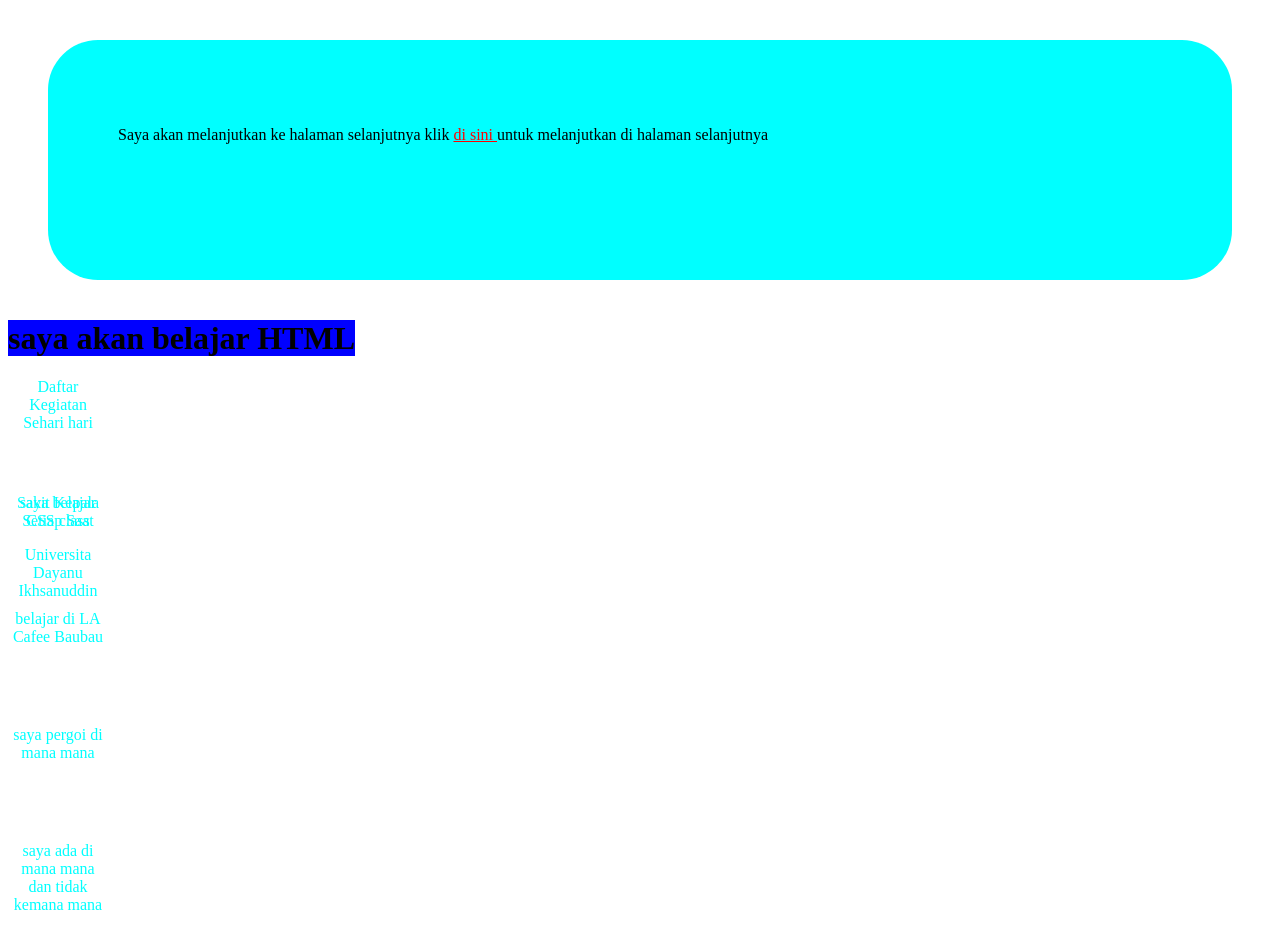
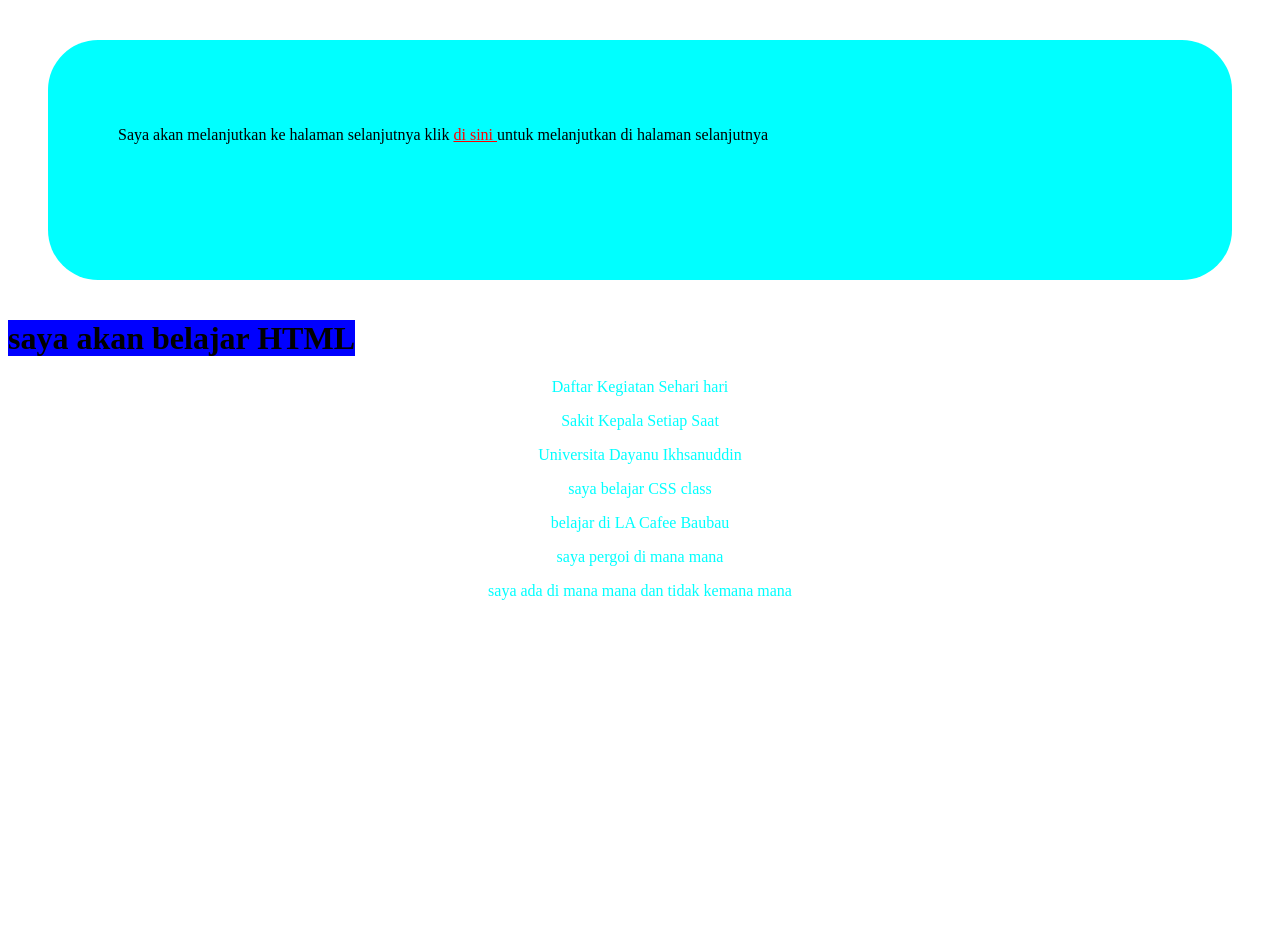
Before and after one commit to raiscoding/Belajar-HTML, a plain HTML site: page latihan.html in a window 1280 px wide. After the commit the page ends 800 px from the top, so only its background shows below. Drawn offline with Linux system fonts and the light colour scheme.

Commit message:
Belajar HTML

```diff
--- a/latihan.css
+++ b/latihan.css
@@ -1,6 +1,5 @@
 .latihan {
-    height: 100px;
-    width: 100px;
+
     text-align: center;
     color: aqua;
 }
--- a/latihan.html
+++ b/latihan.html
@@ -19,8 +19,7 @@
     </div>
 
     <div class="latihan">
-        <p style="width: 100px;height: 100px;border-color: aquamarine;">  Daftar Kegiatan Sehari hari </p>
-
+        <p>  Daftar Kegiatan Sehari hari </p>
         <p>Sakit Kepala Setiap Saat</p>
         <p> Universita Dayanu Ikhsanuddin</p>
     </div>
```
Also changed, not shown: selamat.html (+1 -0 lines), coding 3.png (added).
